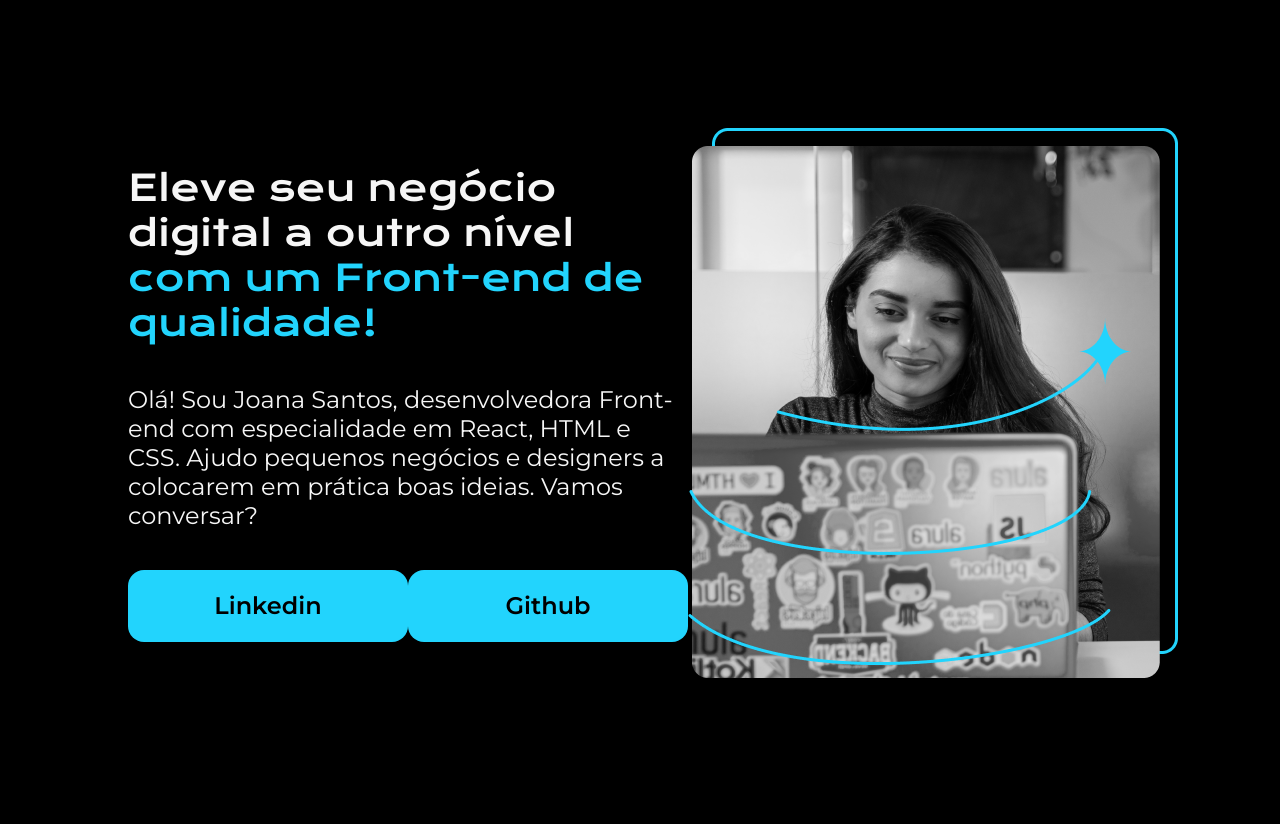
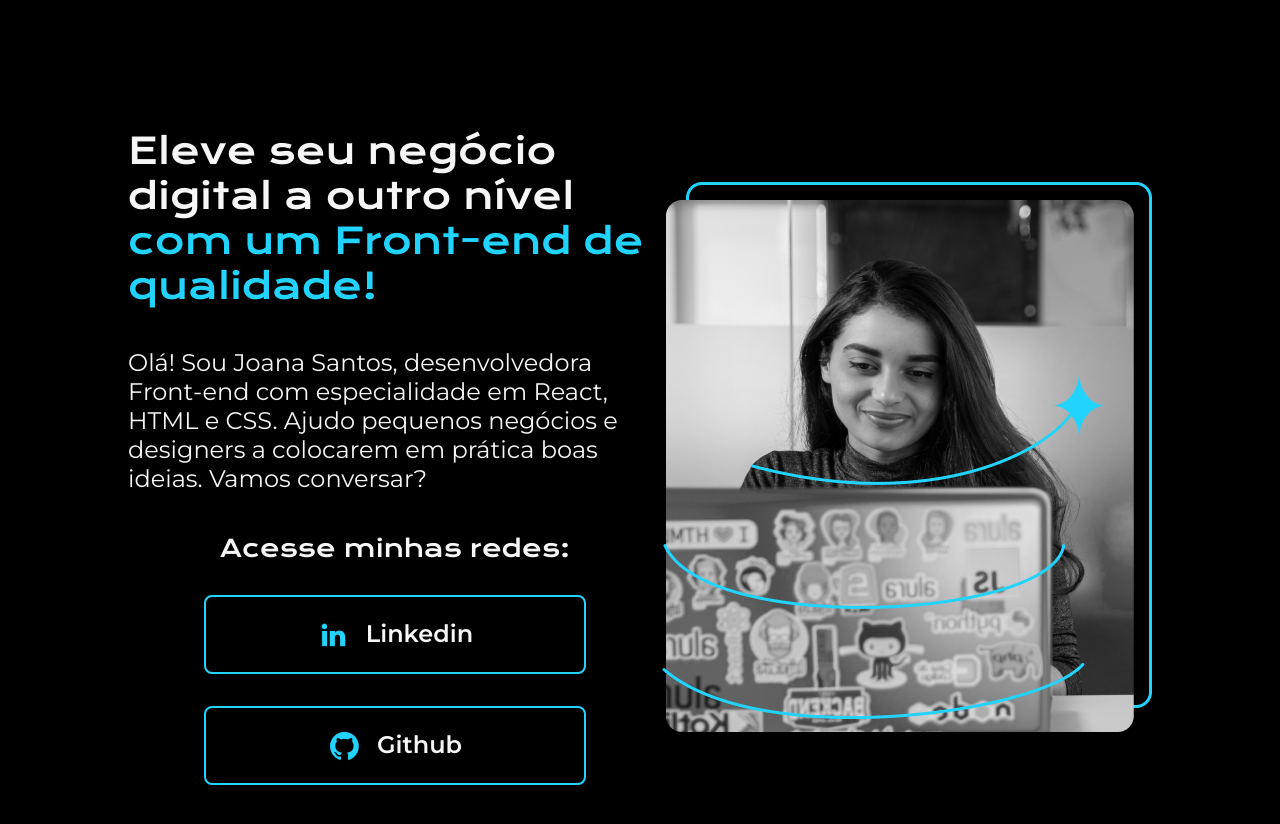
Before and after one commit to ericsonnascimento/portfolio_html_css_v1, a plain HTML site: page index.html in a window 1280 px wide. Drawn offline with nearby package versions, Linux system fonts and the light colour scheme.

Commit message:
ajustes nos botões, modernizando background, border, criando um grupo com subtítulos de rede social, organização das imagens na pasta assets, adicionamos icones aos botões relacionado as redes

```diff
--- a/index.html
+++ b/index.html
@@ -17,11 +17,16 @@
                 colocarem em prática boas ideias. Vamos
                 conversar?</p>
             <div class="apresentacao__conteudo__links">
-                <a class="apresentacao__conteudo__links__link" href="https://www.linkedin.com/in/ericson-nascimento-4a7892253/">Linkedin</a>
-                <a class="apresentacao__conteudo__links__link" href="https://github.com/ericsonnascimento">Github</a>
+                <p class="apresentacao__conteudo__links__sutitulo">Acesse minhas redes:</p>
+                <a class="apresentacao__conteudo__links__link" href="https://www.linkedin.com/in/ericson-nascimento-4a7892253/">
+                    <img src="assets/linkedin.png" alt="">
+                    Linkedin</a>
+                <a class="apresentacao__conteudo__links__link" href="https://github.com/ericsonnascimento">
+                    <img src="assets/github.png" alt="">
+                    Github</a>
             </div>
         </section>
-        <img src="./Imagem.png" alt="foto do portifolio">
+        <img src="./assets/Imagem.png" alt="foto do portifolio">
     </main>
 <footer></footer>
 </body>
--- a/style.css
+++ b/style.css
@@ -43,19 +43,30 @@ body{
 
 .apresentacao__conteudo__links{
     display: flex;
-    justify-content: space-between;
+    flex-direction: column;
+    align-items: center;
+    gap: 32px;
+}
+
+.apresentacao__conteudo__links__sutitulo{
+    font-family: "Krona One", sans-serif;
+    font-weight: 400;
+    font-size: 24px;
 }
 
 .apresentacao__conteudo__links__link{
-    background-color: #22D4FD;
-    width: 280px;
+    /* background-color: #22D4FD; */
+    display: flex;
+    justify-content: center;
+    gap: 16px;
+    width: 378px;
     font-size: 24px;
     text-align: center;
     padding: 21.5px 0;
-    border-radius: 16px;
+    border: 2px solid #22D4FD;
+    border-radius: 8px;
     text-decoration: none;
-    color: #000000;
+    color: #F6F6F6;
     font-family: "Montserrat", sans-serif;
     font-weight: 600;
-
 }
```
Also changed, not shown: assets/Imagem.png (added), assets/github.png (added), assets/instagram.png (added), assets/linkedin.png (added), assets/twitch.png (added), assets/twitter-novo.png (added), assets/twitter.png (added), 1 other file.
